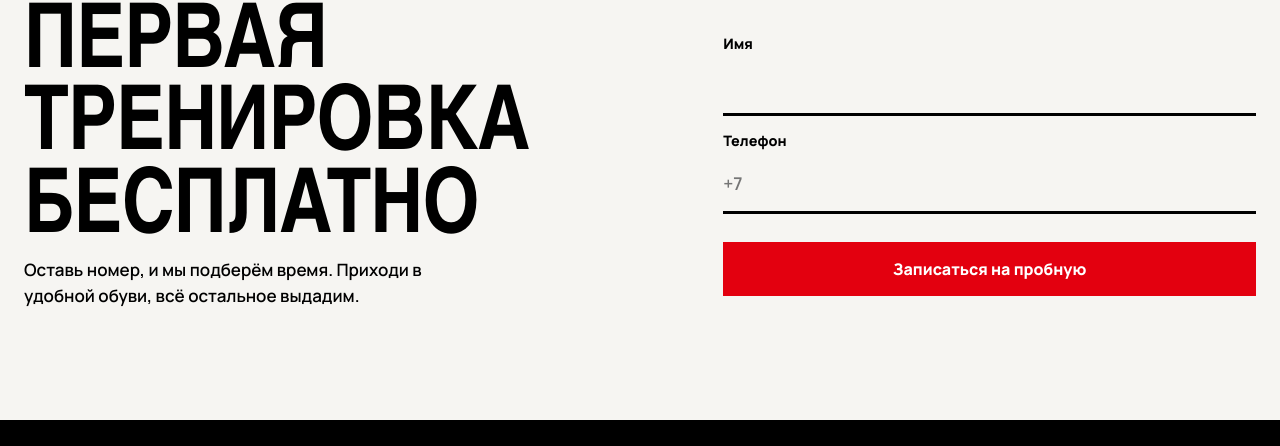
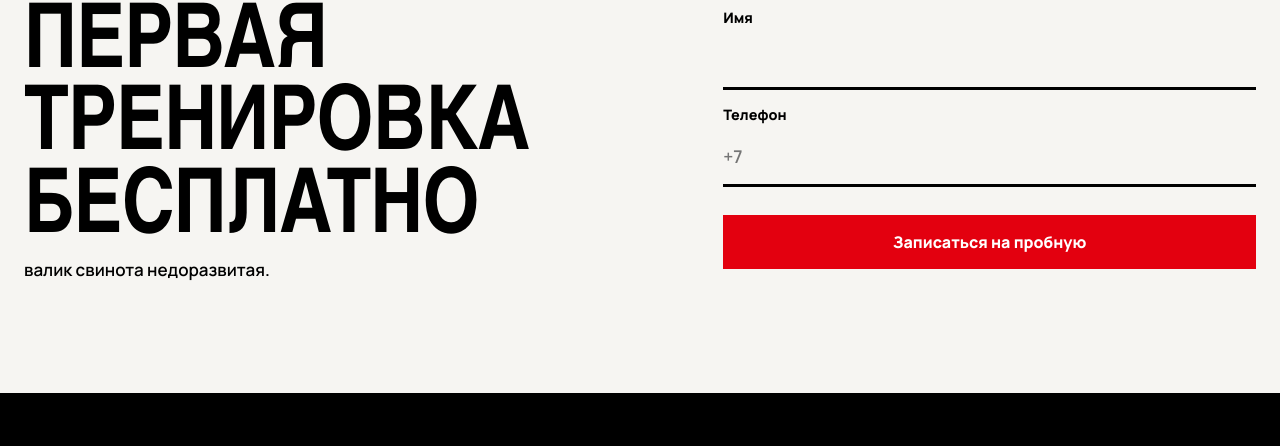
Before and after one commit to sifon-star/sportge, a website: page index.html in a window 1280 px wide. Shown: the part 6470-6916 px from the top of the page. Drawn offline with nearby package versions, Linux system fonts and the light colour scheme.

Commit message:
Update index.html

```diff
--- a/index.html
+++ b/index.html
@@ -202,7 +202,7 @@ nav{display:none}
 </div></div></section>
 
 <section class="join" id="join"><div class="wrap">
-<div><h2>Первая тренировка бесплатно</h2><p style="max-width:38ch;font-weight:600;margin:24px 0 0">Оставь номер, и мы подберём время. Приходи в удобной обуви, всё остальное выдадим.</p></div>
+<div><h2>Первая тренировка бесплатно</h2><p style="max-width:38ch;font-weight:600;margin:24px 0 0">валик свинота недоразвитая.</p></div>
 <form id="f" novalidate>
 <label>Имя<input name="n" autocomplete="given-name" required></label>
 <label>Телефон<input name="t" type="tel" autocomplete="tel" placeholder="+7" required></label>
```
